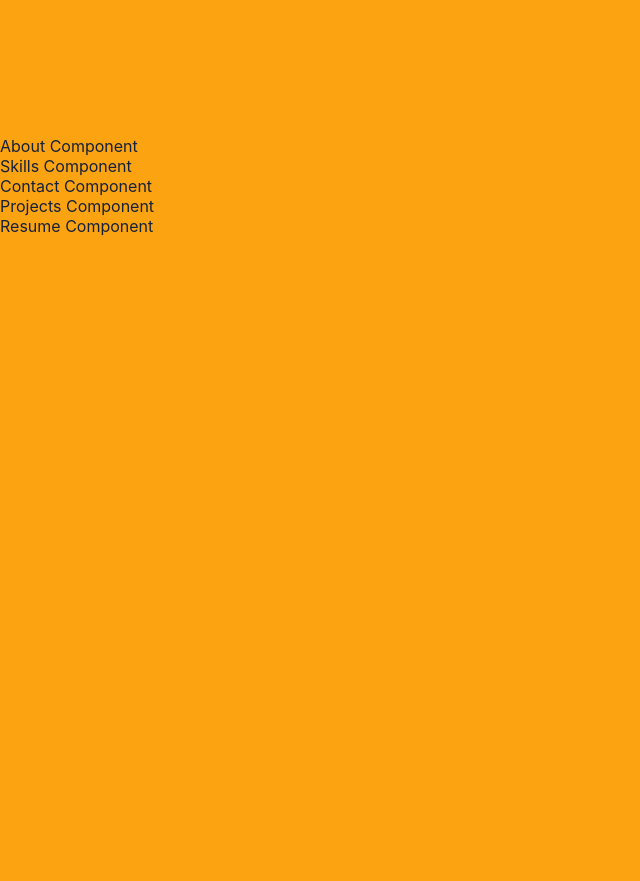
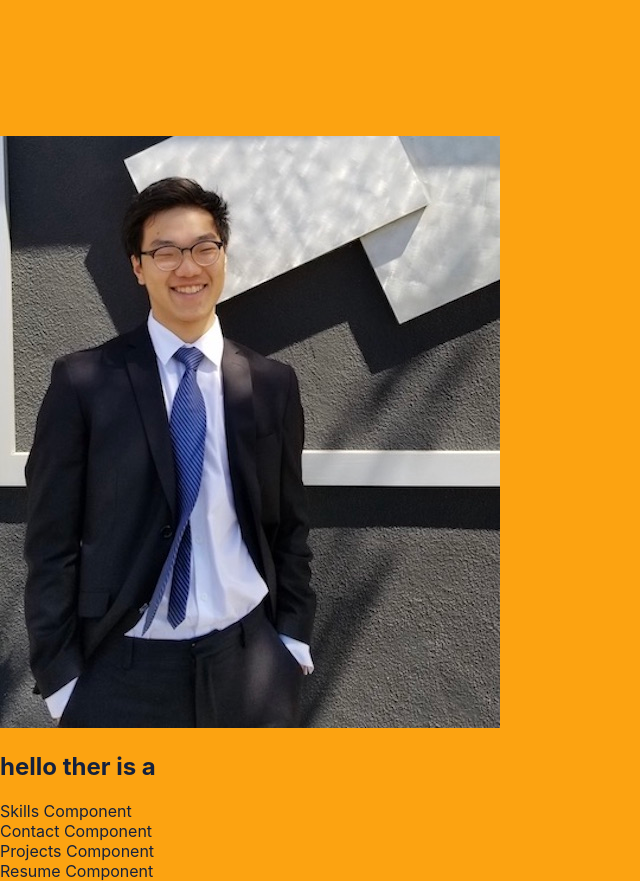
Before and after one commit to thinkaboutmovies/portfolio, a React (Create React App) app: page / in a window 1280 px wide. Shown: the part 680-1561 px from the top of the page, without its empty margins (0-640 px from the left). Before the commit the page ends 916 px from the top, so only its background shows below. Built offline with nearby package versions, Linux system fonts and the light colour scheme.

Commit message:
add img to About.js

```diff
--- a/src/components/About.js
+++ b/src/components/About.js
@@ -1,11 +1,13 @@
 import React from 'react';
+import personalc from '/Users/brianyoon/sei/projects/thinkaboutmovies.github.io/src/personalc.jpeg';
 
 function About(props) {
     return (
-        <div id='About'>
-            About Component
-        </div>
-    );
+			<div id='About'>
+				<img src={personalc} alt='' />
+                <h2>hello ther is a </h2>
+			</div>
+		);
 }
 
 export default About;
```
Also changed, not shown: src/App.css (line endings or trailing spaces), src/personalc.jpeg (added).
